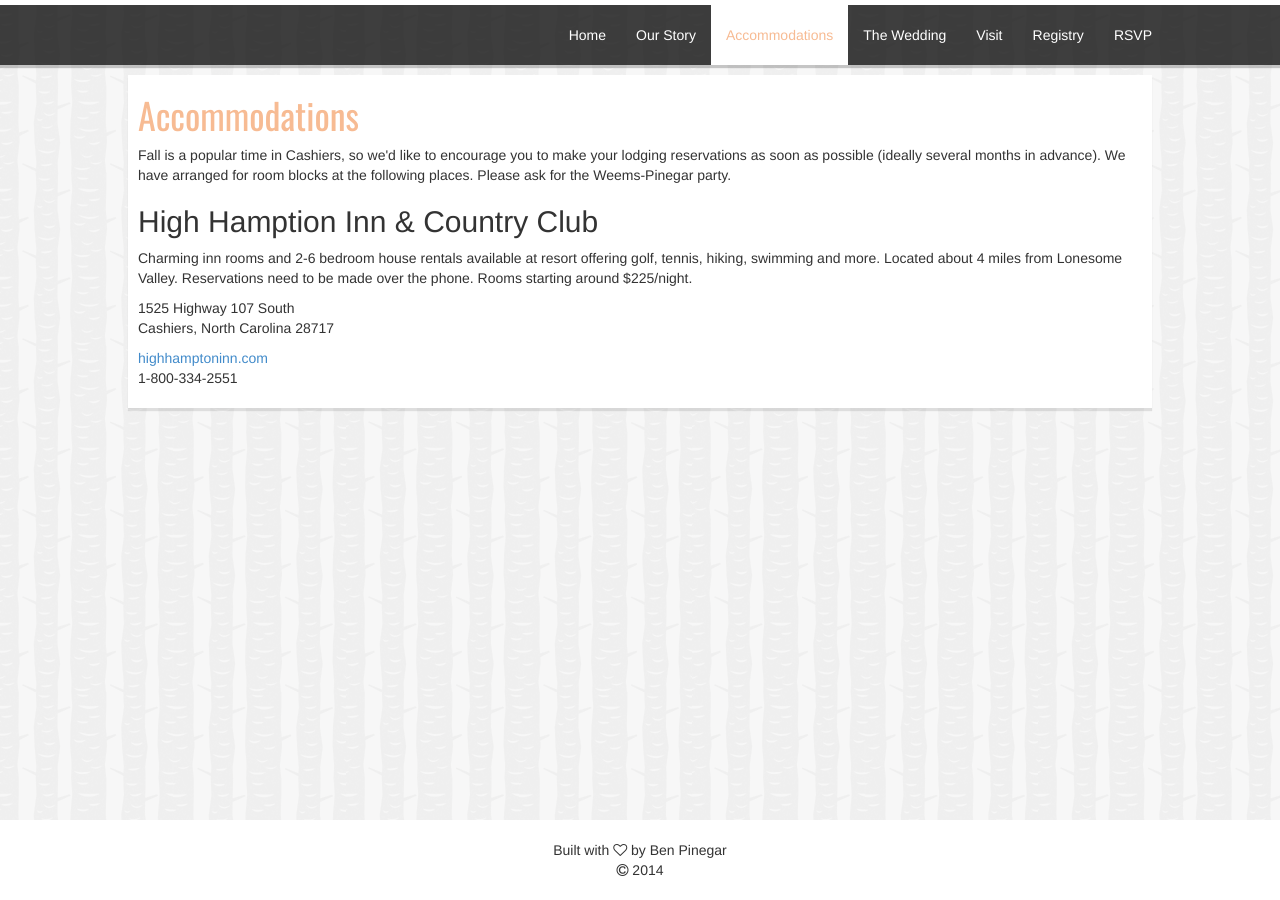
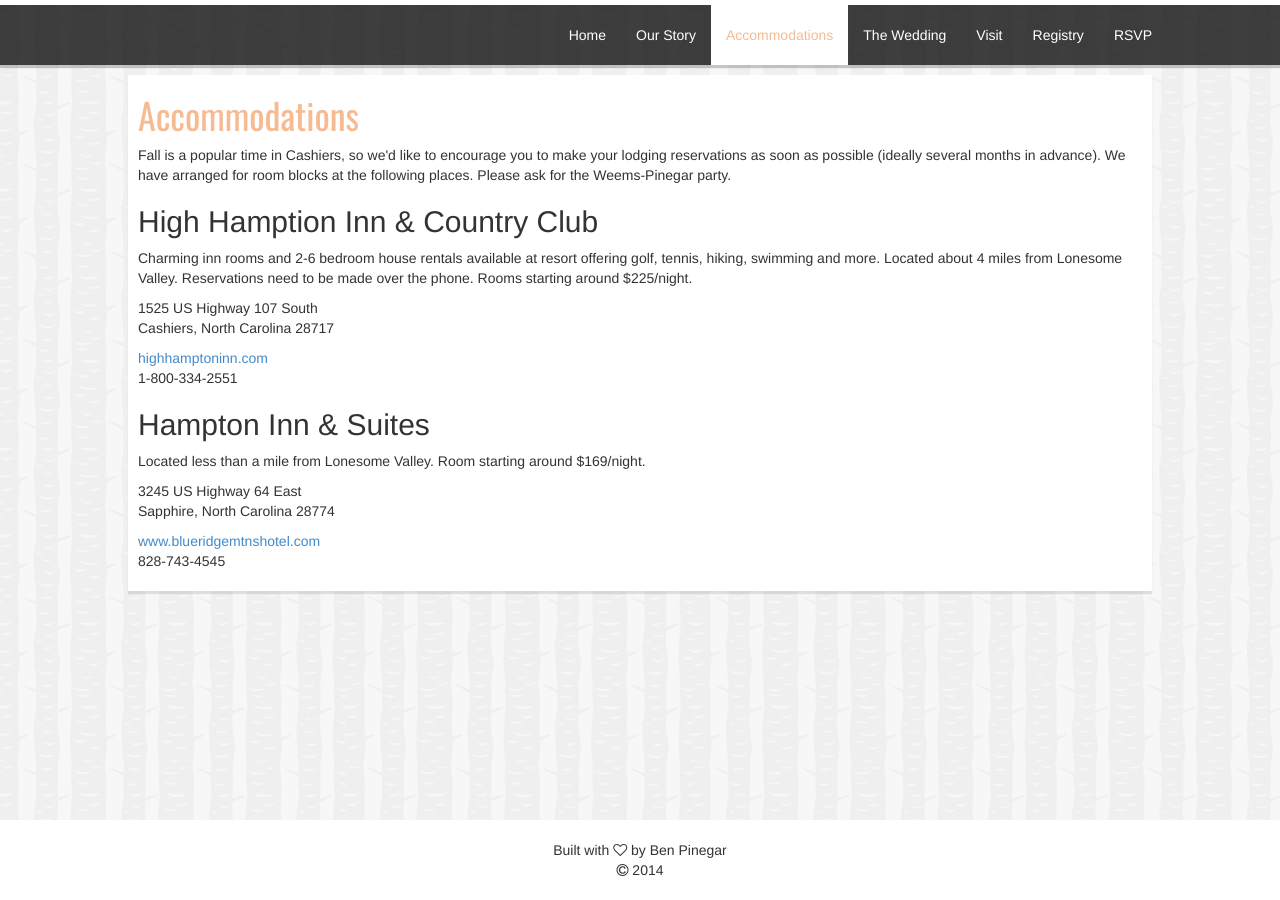
Before and after one commit to bpinegar/bpinegar.github.io, a Jekyll site: the page built from accommodations.html, in a window 1280 px wide. Built offline with Jekyll 4.4.1, drawn with Linux system fonts in a browser that asks for light colours; nearby versions of some CDN libraries.

Commit message:
Update accommodations.html

```diff
--- a/accommodations.html
+++ b/accommodations.html
@@ -12,7 +12,11 @@ weight: 3
     <p>Fall is a popular time in Cashiers, so we'd like to encourage you to make your lodging reservations as soon as possible (ideally several months in advance). We have arranged for room blocks at the following places. Please ask for the Weems-Pinegar party.</p>
     <h2>High Hamption Inn & Country Club</h2>
     <p>Charming inn rooms and 2-6 bedroom house rentals available at resort offering golf, tennis, hiking, swimming and more. Located about 4 miles from Lonesome Valley. Reservations need to be made over the phone. Rooms starting around $225/night.</p>
-    <p>1525 Highway 107 South<br>Cashiers, North Carolina 28717</p>
+    <p>1525 US Highway 107 South<br>Cashiers, North Carolina 28717</p>
     <p><a href="http://highhamptoninn.com/">highhamptoninn.com</a><br>1-800-334-2551</p>
+    <h2>Hampton Inn & Suites</h2>
+    <p>Located less than a mile from Lonesome Valley. Room starting around $169/night.</p>
+    <p>3245 US Highway 64 East<br>Sapphire, North Carolina 28774</p>
+    <p><a href="http://www.blueridgemtnshotel.com/">www.blueridgemtnshotel.com</a><br>828-743-4545</p>
   </div>
 </div>
```
